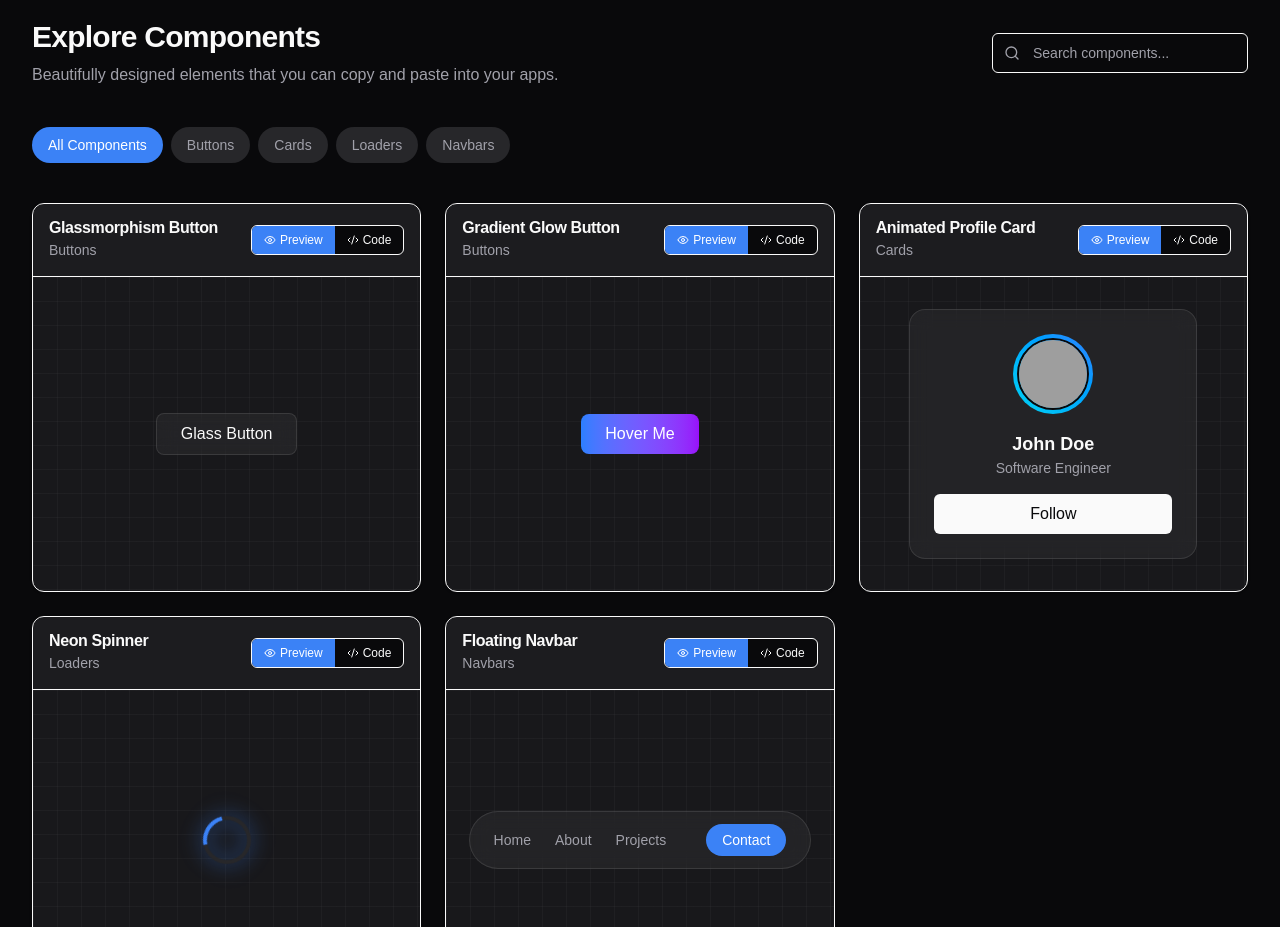
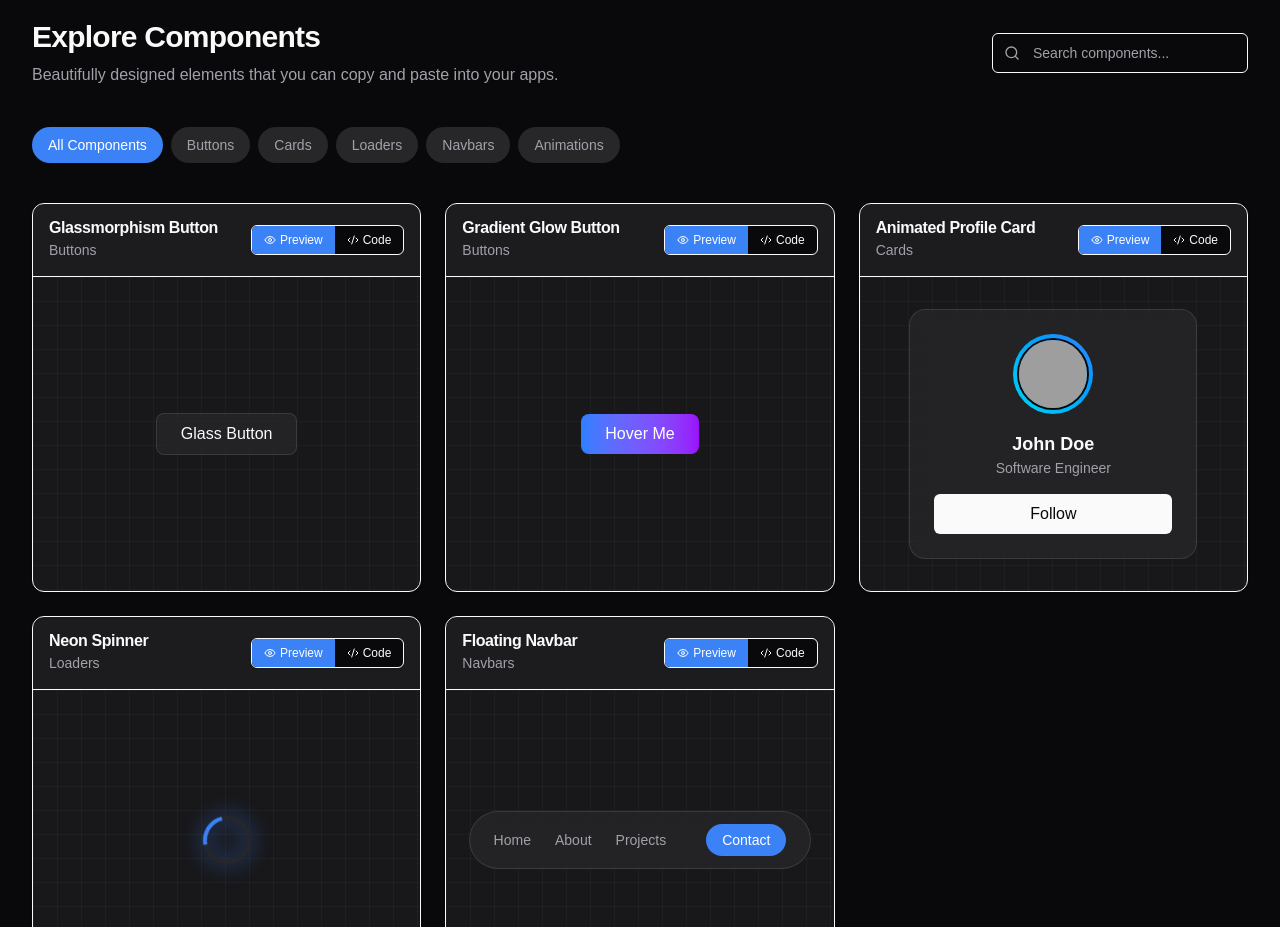
Before and after one commit to kavitha-047/Open-Bits-UI, a Next.js app: page / in a window 1280 px wide. Shown: the part 780-1707 px from the top of the page. Built offline with nearby package versions, Linux system fonts and the light colour scheme; grey boxes are pictures that could not be loaded.

Commit message:
Add Animations category to Gallery filters

```diff
--- a/src/components/gallery/Gallery.tsx
+++ b/src/components/gallery/Gallery.tsx
@@ -6,7 +6,7 @@ import { ComponentCard } from "./ComponentCard"
 import { Search } from "lucide-react"
 import { cn } from "@/lib/utils"
 
-const categories: ComponentCategory[] = ['Buttons', 'Cards', 'Loaders', 'Navbars'];
+const categories: ComponentCategory[] = ['Buttons', 'Cards', 'Loaders', 'Navbars', 'Animations'];
 
 export function Gallery() {
   const [activeCategory, setActiveCategory] = React.useState<ComponentCategory | 'All'>('All');
```
